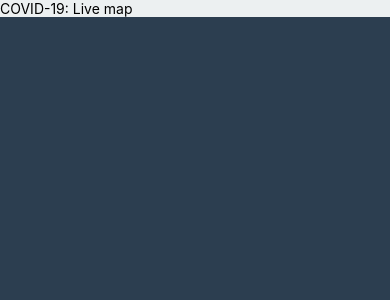
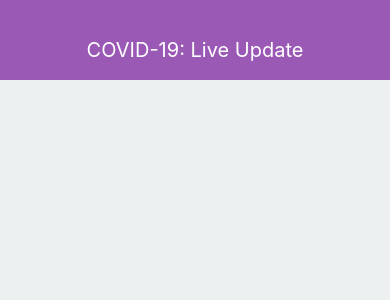
Before and after one commit to abhishekashyap/COVID-19-Toolkit, a React Native app: screen / in a window 390 px wide. Shown: the top 300 px of the page. Built offline with nearby package versions, Linux system fonts and the light colour scheme.

Commit message:
Added header componetn

```diff
--- a/App.js
+++ b/App.js
@@ -1,13 +1,13 @@
 import React from 'react';
 import { StyleSheet, Text, View } from 'react-native';
+import Header from './components/Header';
 
 export default function App() {
   return (
     <View style={styles.container}>
       <View style={styles.containerCard}>
-        <View style={styles.header}>
-          <Text>COVID-19: Live map</Text>
-        </View>
+        {/* Header */}
+        <Header />
       </View>
     </View>
   );
@@ -17,7 +17,7 @@ const styles = StyleSheet.create({
   container: {
     flex: 1,
     alignSelf: 'stretch',
-    backgroundColor: '#2c3e50',
+    backgroundColor: '#ecf0f1',
     // alignItems: 'center',
     // justifyContent: 'center',
   },
--- /dev/null
+++ b/components/Header.js
@@ -0,0 +1,23 @@
+import React from 'react';
+import {StyleSheet, Text, View} from 'react-native';
+
+export default function Header() {
+    return (
+        <View style={styles.header}>
+            <Text style={styles.title}>COVID-19: Live Update</Text>
+        </View>
+    )
+}
+
+const styles = StyleSheet.create({
+    header: {
+        height: 80,
+        paddingTop: 38,
+        backgroundColor: '#9b59b6'
+    },
+    title: {
+        textAlign: 'center',
+        fontSize: 20,
+        color: '#fff',
+    }
+})
```
